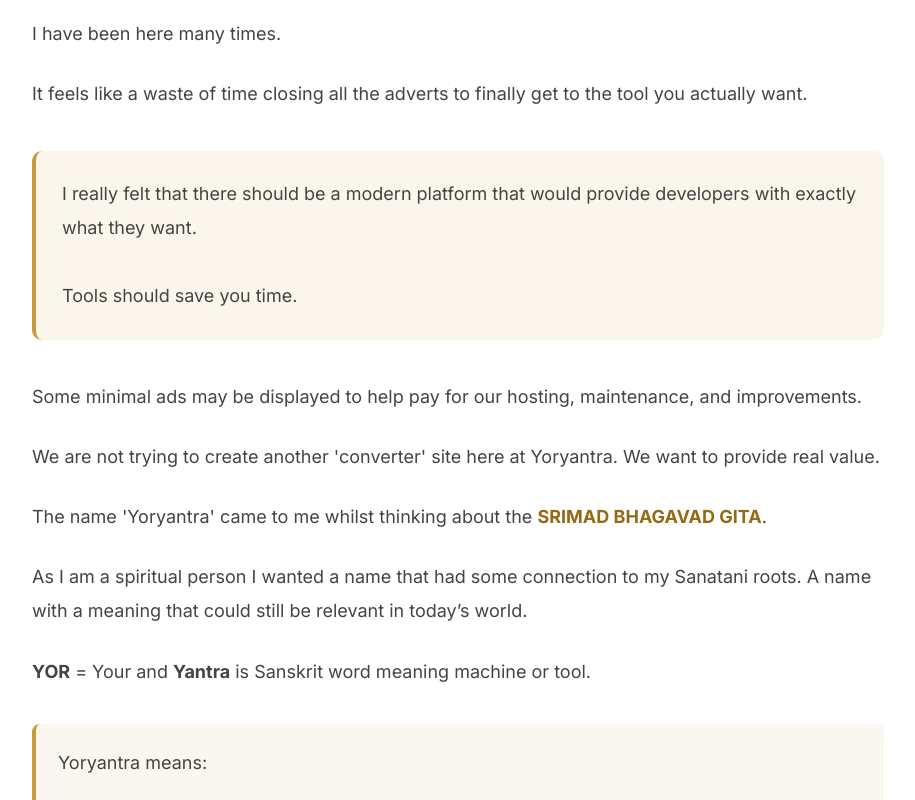
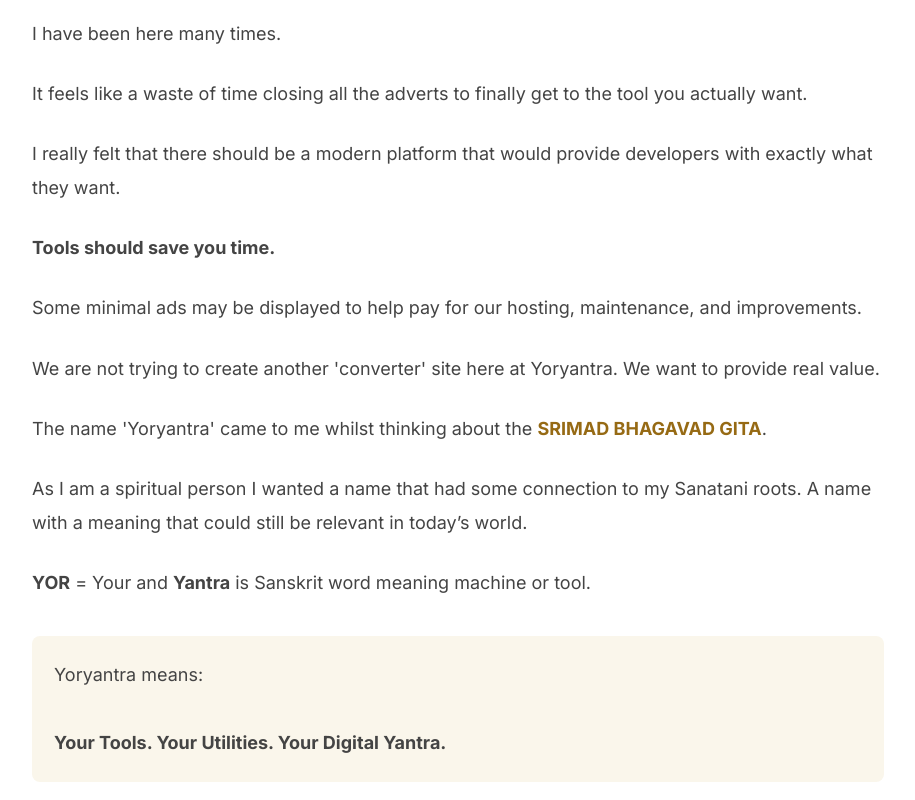
Before and after one commit to vaarunsonawwane-ops/yoryantra-new, a Next.js app: page /about in a window 1280 px wide. Shown: the part 440-1240 px from the top of the page, without its empty margins (182-1097 px from the left). Built offline with nearby package versions, Linux system fonts and the light colour scheme.

Commit message:
Update page.tsx

```diff
--- a/app/about/page.tsx
+++ b/app/about/page.tsx
@@ -34,14 +34,13 @@ export default function AboutPage() {
           It feels like a waste of time closing all the adverts to finally get to the tool you actually want.
         </p>
 
-        <div className="my-[40px] p-[26px] bg-[#faf6eb] border-l-[4px] border-[#c89b3c] rounded-[10px]">
-          <p className="text-[17px] md:text-[18px] text-[#444] mb-0">
-            I really felt that there should be a modern platform that would provide developers with exactly what they want.
-            <br />
-            <br />
-            Tools should save you time.
-          </p>
-        </div>
+        <p className="text-[17px] md:text-[18px] text-[#444] mb-[26px]">
+          I really felt that there should be a modern platform that would provide developers with exactly what they want.
+        </p>
+
+        <p className="text-[17px] md:text-[18px] text-[#444] mb-[26px]">
+          <strong>Tools should save you time.</strong>
+        </p>
 
         <p className="text-[17px] md:text-[18px] text-[#444] mb-[26px]">
           Some minimal ads may be displayed to help pay for our hosting, maintenance, and improvements.
@@ -52,7 +51,7 @@ export default function AboutPage() {
         </p>
 
         <p className="text-[17px] md:text-[18px] text-[#444] mb-[26px]">
-          The name 'Yoryantra' came to me whilst thinking about the <span className="text-[var(--gold-text)] font-bold">SRIMAD BHAGAVAD GITA</span>.
+          The name &apos;Yoryantra&apos; came to me whilst thinking about the <span className="text-[var(--gold-text)] font-bold">SRIMAD BHAGAVAD GITA</span>.
         </p>
 
         <p className="text-[17px] md:text-[18px] text-[#444] mb-[26px]">
@@ -63,7 +62,7 @@ export default function AboutPage() {
           <strong>YOR</strong> = Your and <strong>Yantra</strong> is Sanskrit word meaning machine or tool.
         </p>
 
-        <div className="bg-[#faf7f0] border-l-[4px] border-[#c89b3c] p-[22px] rounded-[8px] my-[35px] text-[17px] md:text-[18px] text-[#444]">
+        <div className="bg-[#FAF6EB] p-[22px] rounded-[8px] my-[35px] text-[17px] md:text-[18px] text-[#444]">
           Yoryantra means:
           <br />
           <br />
```
